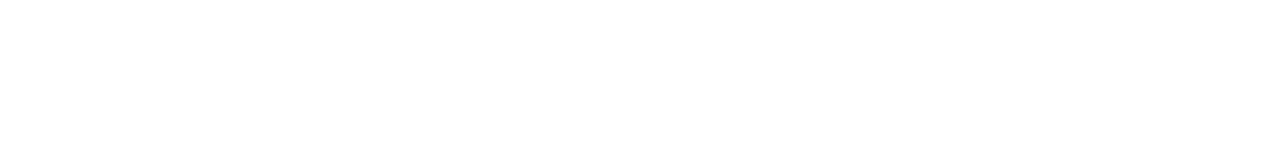
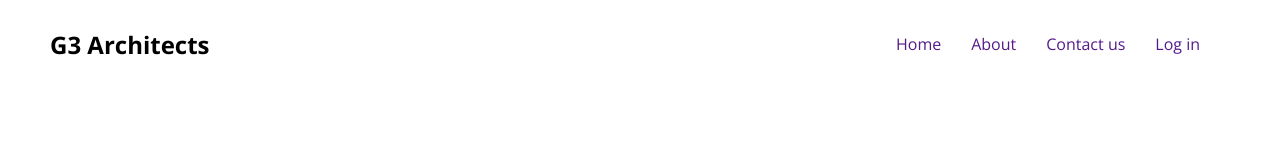
Before and after one commit to nirobdev9/web-creation, a plain HTML site: page index.html in a window 1280 px wide. Drawn offline with nearby package versions, Linux system fonts and the light colour scheme.

Commit message:
nav 50% done

```diff
--- a/index.html
+++ b/index.html
@@ -1,11 +1,27 @@
 <!DOCTYPE html>
 <html lang="en">
+
 <head>
     <meta charset="UTF-8">
     <meta name="viewport" content="width=device-width, initial-scale=1.0">
     <title>Art company</title>
+    <link rel="stylesheet" href="./style/style.css">
 </head>
-<body>
+
+<body class="open-sans-webfont">
+    <header>
+        <nav class="navbar display-flex">
+            <h2 class="brand">G3 Architects</h2>
+            <ul class="nav-links display-flex">
+                <li class="nav-item"><a href="" class="nav-link">Home</a></li>
+                <li class="nav-item"><a href="" class="nav-link">About</a></li>
+                <li class="nav-item"><a href="" class="nav-link">Contact us</a></li>
+                <li class="nav-item"><a href="" class="nav-link">Log in</a></li>
+
+            </ul>
+        </nav>
+    </header>
 
 </body>
+
 </html>
--- a/style/style.css
+++ b/style/style.css
@@ -0,0 +1,35 @@
+/* website-font-family */
+@import url('https://fonts.googleapis.com/css2?family=Open+Sans:ital,wght@0,300..800;1,300..800&family=Work+Sans:ital,wght@0,100..900;1,100..900&display=swap');
+
+.open-sans-webfont {
+  font-family: "Open Sans", serif;
+  font-optical-sizing: auto;
+  font-weight: 400;
+  font-style: normal;
+  font-variation-settings:
+    "wdth" 100;
+}
+/* shared style */
+.display-flex{
+    display: flex;
+}
+
+/* navbar style */
+
+.navbar{
+    justify-content:space-between;
+    align-items: center;
+}
+.nav-link{
+    text-decoration: none;
+    margin-right: 30px;
+
+}
+.nav-links{
+    list-style: none;
+}
+.navbar, .banner{
+    max-width: 1180px;
+    margin: 0 auto;
+}
+/* header style */
```
